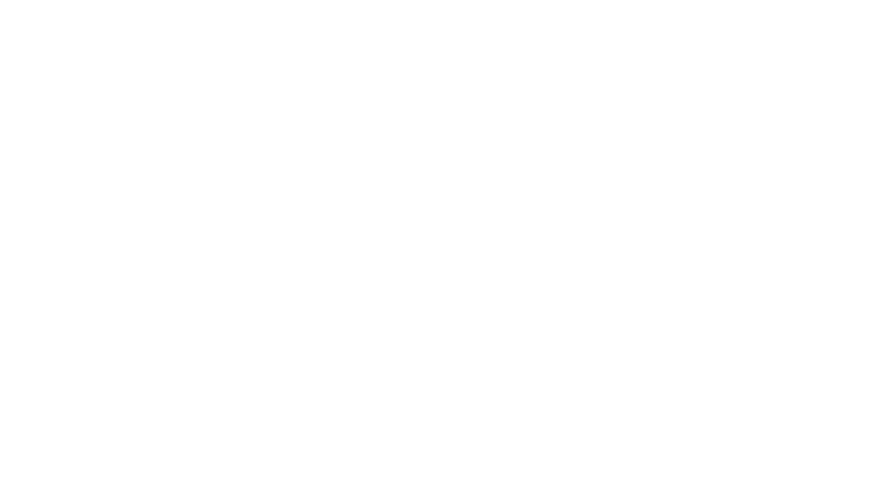
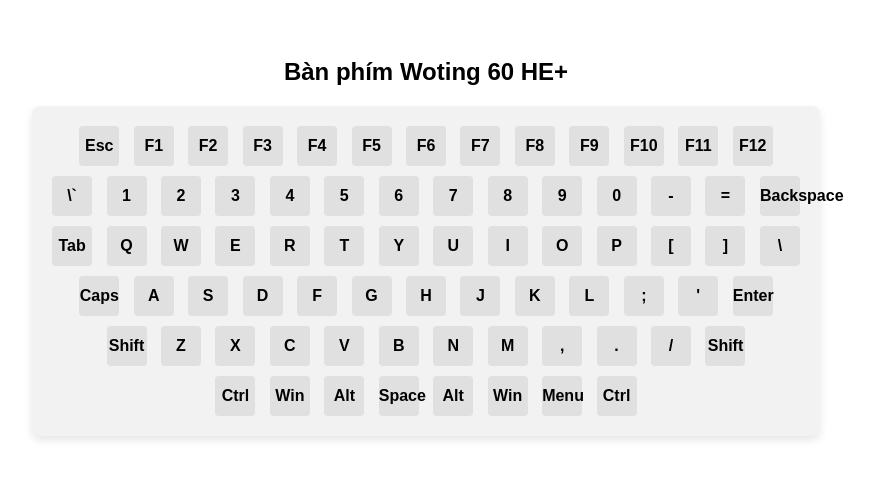
Before and after one commit to maitdung/Bai-tap-venha-4-8, a plain HTML site: page index.html in a window 1280 px wide. Shown: the whole page, without its empty margins (214-1088 px from the left). Drawn offline with Linux system fonts and the light colour scheme.

Commit message:
cập nhật bài keyboard

```diff
--- a/index.html
+++ b/index.html
@@ -10,5 +10,115 @@
 <body>
     <script src="script.js"></script>
 
+    <!DOCTYPE html>
+<html lang="vi">
+<head>
+  <meta charset="UTF-8">
+  <title>Bàn phím Woting 60 HE+</title>
+
+</head>
+<body>
+
+  <h2>Bàn phím Woting 60 HE+</h2>
+
+ <div class="keyboard">
+    <div class="row">
+      <div class="key">Esc</div>
+      <div class="key">F1</div>
+      <div class="key">F2</div>
+      <div class="key">F3</div>
+      <div class="key">F4</div>
+      <div class="key">F5</div>
+      <div class="key">F6</div>
+      <div class="key">F7</div>
+      <div class="key">F8</div>
+      <div class="key">F9</div>
+      <div class="key">F10</div>
+      <div class="key">F11</div>
+      <div class="key">F12</div>
+    </div>
+
+
+    <div class="row">
+      <div class="key">\`</div>
+      <div class="key">1</div>
+      <div class="key">2</div>
+      <div class="key">3</div>
+      <div class="key">4</div>
+      <div class="key">5</div>
+      <div class="key">6</div>
+      <div class="key">7</div>
+      <div class="key">8</div>
+      <div class="key">9</div>
+      <div class="key">0</div>
+      <div class="key">-</div>
+      <div class="key">=</div>
+      <div class="key wide">Backspace</div>
+    </div>
+
+
+    <div class="row">
+      <div class="key wide">Tab</div>
+      <div class="key">Q</div>
+      <div class="key">W</div>
+      <div class="key">E</div>
+      <div class="key">R</div>
+      <div class="key">T</div>
+      <div class="key">Y</div>
+      <div class="key">U</div>
+      <div class="key">I</div>
+      <div class="key">O</div>
+      <div class="key">P</div>
+      <div class="key">[</div>
+      <div class="key">]</div>
+      <div class="key">\</div>
+    </div>
+
+
+    <div class="row">
+      <div class="key wide">Caps</div>
+      <div class="key">A</div>
+      <div class="key">S</div>
+      <div class="key">D</div>
+      <div class="key">F</div>
+      <div class="key">G</div>
+      <div class="key">H</div>
+      <div class="key">J</div>
+      <div class="key">K</div>
+      <div class="key">L</div>
+      <div class="key">;</div>
+      <div class="key">'</div>
+      <div class="key wide">Enter</div>
+    </div>
+
+
+    <div class="row">
+      <div class="key wide">Shift</div>
+      <div class="key">Z</div>
+      <div class="key">X</div>
+      <div class="key">C</div>
+      <div class="key">V</div>
+      <div class="key">B</div>
+      <div class="key">N</div>
+      <div class="key">M</div>
+      <div class="key">,</div>
+      <div class="key">.</div>
+      <div class="key">/</div>
+      <div class="key wide">Shift</div>
+    </div>
+
+
+    <div class="row">
+      <div class="key">Ctrl</div>
+      <div class="key">Win</div>
+      <div class="key">Alt</div>
+      <div class="key space">Space</div>
+      <div class="key">Alt</div>
+      <div class="key">Win</div>
+      <div class="key">Menu</div>
+      <div class="key">Ctrl</div>
+    </div>
+  </div>
+
 </body>
 </html>
--- a/script.js
+++ b/script.js
@@ -73,7 +73,7 @@ console.log(tinhCanChi(2004));
 
 
 function tinhThuTrongTuan(ngay, thang, nam) {
-    const date = new Date(nam, thang - 1, ngay); // Tháng tính từ 0
+    const date = new Date(nam, thang - 1, ngay);
     const thu = ["Chủ Nhật", "Thứ Hai", "Thứ Ba", "Thứ Tư", "Thứ Năm", "Thứ Sáu", "Thứ Bảy"];
 
     if (isNaN(date)) {
@@ -118,8 +118,8 @@ function timBCNN(a, b) {
   return bcnn;
 }
 
-// Gọi thử
-timBCNN(12, 18); // Kết quả: 36
+
+timBCNN(12, 18);
 
 
 function laSoNguyenTo(n) {
--- a/style.css
+++ b/style.css
@@ -0,0 +1,31 @@
+
+    body {
+      font-family: sans-serif;
+      text-align: center;
+      padding: 30px;
+    }
+
+    .keyboard {
+      display: inline-block;
+      background: #f2f2f2;
+      padding: 15px;
+      border-radius: 8px;
+      box-shadow: 0 4px 8px rgba(0,0,0,0.1);
+    }
+
+    .key {
+      display: inline-block;
+      width: 40px;
+      height: 40px;
+      margin: 5px;
+      background: #e0e0e0;
+      border-radius: 4px;
+      line-height: 40px;
+      font-weight: bold;
+      cursor: pointer;
+      transition: background 0.2s;
+    }
+
+    .key:hover {
+      background: #ccc;
+    }
```
